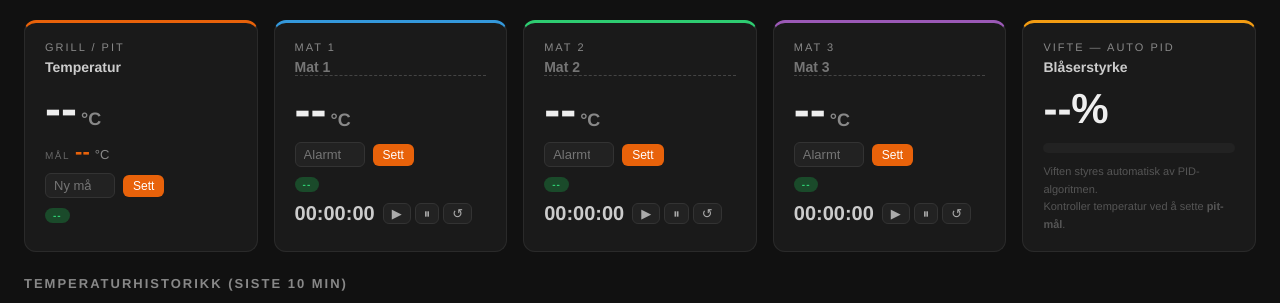
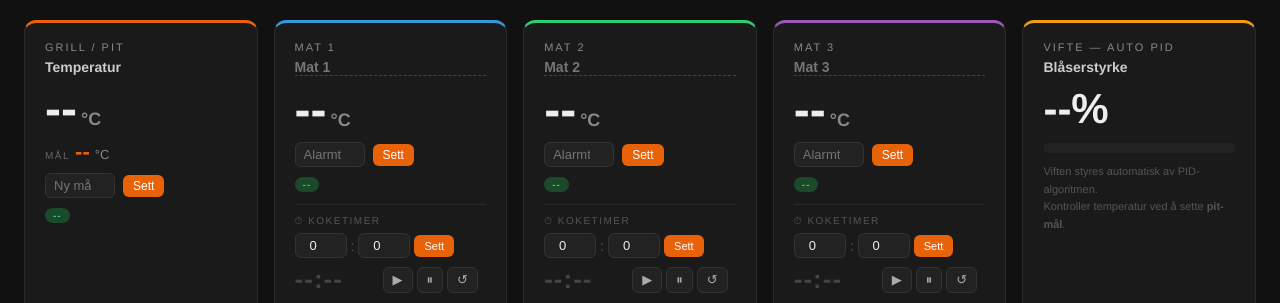
Before and after one commit to davidmyrann-sketch/-cyberq-dashboard, a Flask app: page / in a window 1280 px wide. Shown: the part 66-369 px from the top of the page. Run offline with Flask 3, Linux system fonts and the light colour scheme.

Commit message:
Timer: countdown med timeout-action, ikke stoppeklokke
- Timer er nå nedtelling (tt:mm eller tt:mm:ss)
- Sett varighet med timer-input (timer : minutter) + Sett-knapp
- Start / Pause / Nullstill per mat-probe
- Når nedtelling er 0: utfør timeout_action
    Shutdown → send set_temp 60°C (PID stopper viften)
    Alarm    → rød blinkende banner i UI
    Hold     → ingenting, pit-temp beholdes
- Banner viser "Timer ferdig — Shutdown/Hold/Alarm" øverst
- Løpende timer vises grønn, ferdig vises rød pulserende

Co-Authored-By: Claude Sonnet 4.6 <noreply@anthropic.com>

```diff
--- a/app.py
+++ b/app.py
@@ -53,10 +53,16 @@ state    = {
     "raw_msgs":       deque(maxlen=20),
     "cook_id":        None,
     "last_cnt":       0,
+    # Nedtellings-timer per mat-probe
+    # duration_s  = total nedtelling i sekunder (satt av bruker)
+    # start       = unix-tid da siste start/resume skjedde
+    # spent_s     = sekunder allerede brukt (akkumulert)
+    # running     = True mens den teller
+    # fired       = True etter timeout_action er utført
     "cook_timers":    {
-        1: {"start": 0.0, "pause_elapsed": 0.0, "running": False},
-        2: {"start": 0.0, "pause_elapsed": 0.0, "running": False},
-        3: {"start": 0.0, "pause_elapsed": 0.0, "running": False},
+        1: {"duration_s": 0.0, "start": 0.0, "spent_s": 0.0, "running": False, "fired": False},
+        2: {"duration_s": 0.0, "start": 0.0, "spent_s": 0.0, "running": False, "fired": False},
+        3: {"duration_s": 0.0, "start": 0.0, "spent_s": 0.0, "running": False, "fired": False},
     },
 }
 
@@ -181,6 +187,30 @@ def run_advanced_control():
                 ctrl["ramp_active_set_c"] = None
                 mqtt_publish({"name": "set_temp", "set_temp": base_tdc})
 
+# ── Timer-watcher ────────────────────────────────────────────────────────────
+def check_timers():
+    """
+    Sjekker om noen nedtellingstimere er ferdig.
+    Utfører timeout_action via MQTT når en timer når null.
+    """
+    now = time.time()
+    for idx, t in state["cook_timers"].items():
+        if not t["running"] or t["fired"] or t["duration_s"] <= 0:
+            continue
+        elapsed = t["spent_s"] + (now - t["start"])
+        remaining = t["duration_s"] - elapsed
+        if remaining <= 0:
+            t["running"] = False
+            t["fired"]   = True
+            action = settings.get("timeout_action", "Hold")
+            print(f"⏰ Timer {idx} ferdig — handling: {action}")
+            if action == "Shutdown":
+                # Senk pit-mål til 60°C — PID stopper viften naturlig
+                mqtt_publish({"name": "set_temp", "set_temp": c_to_tdc(60)})
+            elif action == "Alarm":
+                pass   # Visuell alarm i UI (se status-respons)
+            # Hold: gjør ingenting, pit-temp beholdes
+
 # ── HTTP polling thread ───────────────────────────────────────────────────────
 def poll_thread():
     """Henter siste data fra Flame Boss HTTP API hvert POLL_SECS sekund."""
@@ -251,8 +281,9 @@ def poll_thread():
                         }
                         history.append(entry)
 
-                    # Kjør avansert kontroll
+                    # Kjør avansert kontroll + timer-sjekk
                     threading.Thread(target=run_advanced_control, daemon=True).start()
+                    threading.Thread(target=check_timers, daemon=True).start()
 
                     msg = {"ts": ts, "cook_id": cook_id, "cnt": latest["cnt"],
                            "temps": raw_temps, "set_temp": latest["set_temp"],
@@ -346,10 +377,14 @@ def api_status():
     now = time.time()
     timers_out = {}
     for k, v in state["cook_timers"].items():
-        elapsed = v["pause_elapsed"]
-        if v["running"]:
-            elapsed += now - v["start"]
-        timers_out[str(k)] = {"running": v["running"], "elapsed": round(elapsed, 1)}
+        spent = v["spent_s"] + (now - v["start"] if v["running"] else 0)
+        remaining = max(0.0, v["duration_s"] - spent)
+        timers_out[str(k)] = {
+            "running":    v["running"],
+            "duration_s": v["duration_s"],
+            "remaining":  round(remaining, 1),
+            "fired":      v["fired"],
+        }
 
     return jsonify({
         "connected":       state["connected"],
@@ -416,6 +451,13 @@ def api_set_label():
 
 @app.route("/api/timer", methods=["POST"])
 def api_timer():
+    """
+    Actions:
+      set    — sett varighet: {index, action:"set", hours:H, minutes:M}
+      start  — start/gjenoppta nedtelling
+      pause  — pause
+      reset  — nullstill og stopp
+    """
     body   = request.json
     idx    = int(body.get("index", 1))
     action = body.get("action", "start")
@@ -423,18 +465,37 @@ def api_timer():
     if t is None:
         return jsonify({"ok": False})
     now = time.time()
-    if action == "start":
-        if not t["running"]:
+
+    if action == "set":
+        h = int(body.get("hours", 0))
+        m = int(body.get("minutes", 0))
+        duration = h * 3600 + m * 60
+        # Stopp løpende timer og sett ny varighet
+        t["duration_s"] = float(duration)
+        t["spent_s"]    = 0.0
+        t["start"]      = 0.0
+        t["running"]    = False
+        t["fired"]      = False
+
+    elif action == "start":
+        if not t["running"] and t["duration_s"] > 0 and not t["fired"]:
             t["start"]   = now
             t["running"] = True
-    elif action == "stop":
+
+    elif action == "pause":
         if t["running"]:
-            t["pause_elapsed"] += now - t["start"]
-            t["running"] = False
+            t["spent_s"] += now - t["start"]
+            t["running"]  = False
+
     elif action == "reset":
-        t["start"] = t["pause_elapsed"] = 0.0
-        t["running"] = False
-    return jsonify({"ok": True})
+        t["spent_s"]  = 0.0
+        t["start"]    = 0.0
+        t["running"]  = False
+        t["fired"]    = False
+
+    spent     = t["spent_s"] + (now - t["start"] if t["running"] else 0)
+    remaining = max(0.0, t["duration_s"] - spent)
+    return jsonify({"ok": True, "remaining": round(remaining, 1), "running": t["running"]})
 
 @app.route("/api/settings", methods=["POST"])
 def api_settings():
--- a/templates/index.html
+++ b/templates/index.html
@@ -75,11 +75,22 @@
   .status--- { background: #222; color: #555; }
 
   /* Cook timer */
-  .timer-row { margin-top: 10px; display:flex; align-items:center; gap:8px; }
-  .timer-val { font-size: 20px; font-weight: 700; font-variant-numeric: tabular-nums; color: #ccc; min-width: 72px; }
-  .timer-val.running { color: #2ecc71; }
+  .timer-section { margin-top: 12px; border-top: 1px solid #2a2a2a; padding-top: 10px; }
+  .timer-label { font-size: 10px; text-transform: uppercase; letter-spacing: 1.5px; color: #555; margin-bottom: 6px; }
+  .timer-set-row { display:flex; align-items:center; gap:4px; margin-bottom:6px; }
+  .timer-set-row input { background:#222; border:1px solid #333; border-radius:6px; color:#eee; font-size:13px; padding:4px 6px; width:52px; outline:none; text-align:center; }
+  .timer-set-row input:focus { border-color:#e8620a; }
+  .timer-set-row span { color:#555; font-size:14px; }
+  .timer-set-btn { background:#e8620a; border:none; border-radius:6px; color:white; cursor:pointer; font-size:11px; padding:5px 10px; white-space:nowrap; }
+  .timer-set-btn:hover { background:#cf5508; }
+  .timer-display-row { display:flex; align-items:center; gap:8px; }
+  .timer-countdown { font-size: 26px; font-weight: 800; font-variant-numeric: tabular-nums; color: #ccc; min-width: 80px; letter-spacing: 1px; }
+  .timer-countdown.running { color: #2ecc71; }
+  .timer-countdown.fired   { color: #e74c3c; animation: pulse 1s infinite; }
+  .timer-countdown.empty   { color: #444; }
+  @keyframes pulse { 0%,100%{opacity:1} 50%{opacity:.4} }
   .timer-btns { display:flex; gap:4px; }
-  .timer-btn { background: #222; border: 1px solid #333; border-radius: 6px; color: #aaa; cursor: pointer; font-size: 13px; padding: 3px 8px; line-height: 1; }
+  .timer-btn { background: #222; border: 1px solid #333; border-radius: 6px; color: #aaa; cursor: pointer; font-size: 13px; padding: 4px 9px; }
   .timer-btn:hover { background: #2a2a2a; border-color: #555; color: #eee; }
   .timer-btn.active { background: #1a3a1a; border-color: #2ecc71; color: #2ecc71; }
 
@@ -150,12 +161,21 @@
       <button class="set-btn" onclick="setFoodTemp(1)">Sett</button>
     </div>
     <span class="status-badge status-OK" id="food1-status">--</span>
-    <div class="timer-row">
-      <span class="timer-val" id="food1-timer">00:00:00</span>
+    <div class="timer-section">
+      <div class="timer-label">⏱ Koketimer</div>
+      <div class="timer-set-row">
+        <input type="number" id="food1-th" min="0" max="23" value="0" placeholder="tt">
+        <span>:</span>
+        <input type="number" id="food1-tm" min="0" max="59" value="0" placeholder="mm">
+        <button class="timer-set-btn" onclick="timerSet(1)">Sett</button>
+      </div>
+      <div class="timer-display-row">
+        <span class="timer-countdown empty" id="food1-timer">--:--</span>
         <div class="timer-btns">
           <button class="timer-btn" id="food1-timer-start" onclick="timerAction(1,'start')" title="Start">▶</button>
-        <button class="timer-btn" id="food1-timer-stop"  onclick="timerAction(1,'stop')"  title="Pause">⏸</button>
+          <button class="timer-btn" id="food1-timer-pause" onclick="timerAction(1,'pause')" title="Pause">⏸</button>
           <button class="timer-btn" id="food1-timer-reset" onclick="timerAction(1,'reset')" title="Nullstill">↺</button>
+        </div>
       </div>
     </div>
   </div>
@@ -175,12 +195,21 @@
       <button class="set-btn" onclick="setFoodTemp(2)">Sett</button>
     </div>
     <span class="status-badge status-OK" id="food2-status">--</span>
-    <div class="timer-row">
-      <span class="timer-val" id="food2-timer">00:00:00</span>
+    <div class="timer-section">
+      <div class="timer-label">⏱ Koketimer</div>
+      <div class="timer-set-row">
+        <input type="number" id="food2-th" min="0" max="23" value="0" placeholder="tt">
+        <span>:</span>
+        <input type="number" id="food2-tm" min="0" max="59" value="0" placeholder="mm">
+        <button class="timer-set-btn" onclick="timerSet(2)">Sett</button>
+      </div>
+      <div class="timer-display-row">
+        <span class="timer-countdown empty" id="food2-timer">--:--</span>
         <div class="timer-btns">
           <button class="timer-btn" id="food2-timer-start" onclick="timerAction(2,'start')" title="Start">▶</button>
-        <button class="timer-btn" id="food2-timer-stop"  onclick="timerAction(2,'stop')"  title="Pause">⏸</button>
+          <button class="timer-btn" id="food2-timer-pause" onclick="timerAction(2,'pause')" title="Pause">⏸</button>
           <button class="timer-btn" id="food2-timer-reset" onclick="timerAction(2,'reset')" title="Nullstill">↺</button>
+        </div>
       </div>
     </div>
   </div>
@@ -200,12 +229,21 @@
       <button class="set-btn" onclick="setFoodTemp(3)">Sett</button>
     </div>
     <span class="status-badge status-OK" id="food3-status">--</span>
-    <div class="timer-row">
-      <span class="timer-val" id="food3-timer">00:00:00</span>
+    <div class="timer-section">
+      <div class="timer-label">⏱ Koketimer</div>
+      <div class="timer-set-row">
+        <input type="number" id="food3-th" min="0" max="23" value="0" placeholder="tt">
+        <span>:</span>
+        <input type="number" id="food3-tm" min="0" max="59" value="0" placeholder="mm">
+        <button class="timer-set-btn" onclick="timerSet(3)">Sett</button>
+      </div>
+      <div class="timer-display-row">
+        <span class="timer-countdown empty" id="food3-timer">--:--</span>
         <div class="timer-btns">
           <button class="timer-btn" id="food3-timer-start" onclick="timerAction(3,'start')" title="Start">▶</button>
-        <button class="timer-btn" id="food3-timer-stop"  onclick="timerAction(3,'stop')"  title="Pause">⏸</button>
+          <button class="timer-btn" id="food3-timer-pause" onclick="timerAction(3,'pause')" title="Pause">⏸</button>
           <button class="timer-btn" id="food3-timer-reset" onclick="timerAction(3,'reset')" title="Nullstill">↺</button>
+        </div>
       </div>
     </div>
   </div>
@@ -462,9 +500,18 @@ async function fetchStatus() {
     if (c.open_lid)
       banners.push(`<div class="banner banner-lid">🔓 Lokk åpnet — vifte pauset i 45s</div>`);
     if (c.food_override)
-      banners.push(`<div class="banner banner-done">✅ Mat ${c.food_override_probe} ferdig — vifte stoppet!</div>`);
+      banners.push(`<div class="banner banner-done">✅ Mat ${c.food_override_probe} ferdig — pit senket til 60°C</div>`);
     if (c.ramping && !c.food_override)
       banners.push(`<div class="banner banner-ramp">📉 Ramp aktiv — pit-mål senkes (${Math.round(c.ramp_factor*100)}%)</div>`);
+    // Timer-alarmer
+    const timers2 = d.cook_timers || {};
+    [1,2,3].forEach(i => {
+      const t = timers2[String(i)];
+      if (t && t.fired) {
+        const action = (d.settings || {}).timeout_action || 'Hold';
+        banners.push(`<div class="banner banner-done">⏰ Koketimer Mat ${i} ferdig — ${action}</div>`);
+      }
+    });
     document.getElementById('banners').innerHTML = banners.join('');
 
     // Probe names
@@ -478,15 +525,24 @@ async function fetchStatus() {
     updateStatus(document.getElementById('food2-status'), food2.status || (food2.c != null ? 'OK' : '--'));
     updateStatus(document.getElementById('food3-status'), food3.status || (food3.c != null ? 'OK' : '--'));
 
-    // Cook timers
+    // Cook timers — nedtelling
     const timers = d.cook_timers || {};
     [1, 2, 3].forEach(i => {
       const t = timers[String(i)];
       if (!t) return;
-      const el = document.getElementById(`food${i}-timer`);
-      el.textContent = formatTime(t.elapsed);
-      el.className   = 'timer-val' + (t.running ? ' running' : '');
-      document.getElementById(`food${i}-timer-start`).className = 'timer-btn' + (t.running  ? ' active' : '');
+      const el    = document.getElementById(`food${i}-timer`);
+      const start = document.getElementById(`food${i}-timer-start`);
+      if (t.duration_s <= 0) {
+        el.textContent = '--:--';
+        el.className   = 'timer-countdown empty';
+      } else if (t.fired) {
+        el.textContent = '00:00';
+        el.className   = 'timer-countdown fired';
+      } else {
+        el.textContent = formatCountdown(t.remaining);
+        el.className   = 'timer-countdown' + (t.running ? ' running' : '');
+      }
+      start.className = 'timer-btn' + (t.running ? ' active' : '');
     });
 
     const fan = parseInt(d.blower) || 0;
@@ -661,12 +717,22 @@ async function syncDevice() {
 }
 
 // ── Cook timer ────────────────────────────────────────────────────────────────
-function formatTime(secs) {
-  secs = Math.floor(secs || 0);
+function formatCountdown(secs) {
+  secs = Math.max(0, Math.floor(secs || 0));
   const h = Math.floor(secs / 3600);
   const m = Math.floor((secs % 3600) / 60);
   const s = secs % 60;
+  if (h > 0)
     return `${String(h).padStart(2,'0')}:${String(m).padStart(2,'0')}:${String(s).padStart(2,'0')}`;
+  return `${String(m).padStart(2,'0')}:${String(s).padStart(2,'0')}`;
+}
+
+async function timerSet(index) {
+  const h = parseInt(document.getElementById(`food${index}-th`).value) || 0;
+  const m = parseInt(document.getElementById(`food${index}-tm`).value) || 0;
+  if (h === 0 && m === 0) { toast('Sett timer til mer enn 0 minutter', 'err'); return; }
+  const d = await api('/api/timer', {index, action: 'set', hours: h, minutes: m});
+  if (d && d.ok) { toast(`⏱ Timer ${index} satt til ${h}t ${m}m`); fetchStatus(); }
 }
 
 async function timerAction(index, action) {
```
Lines whose indentation alone changed are shown as unchanged.
